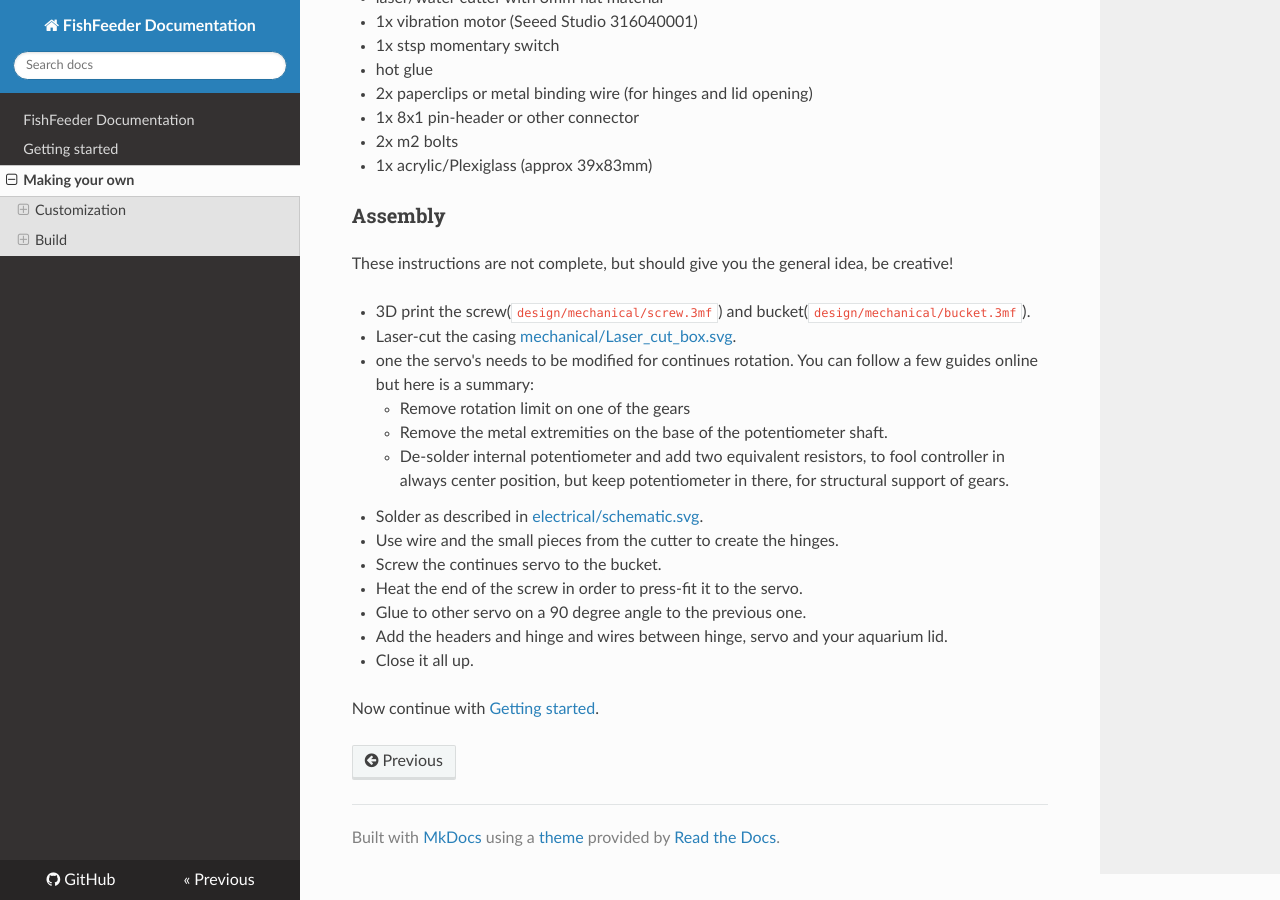
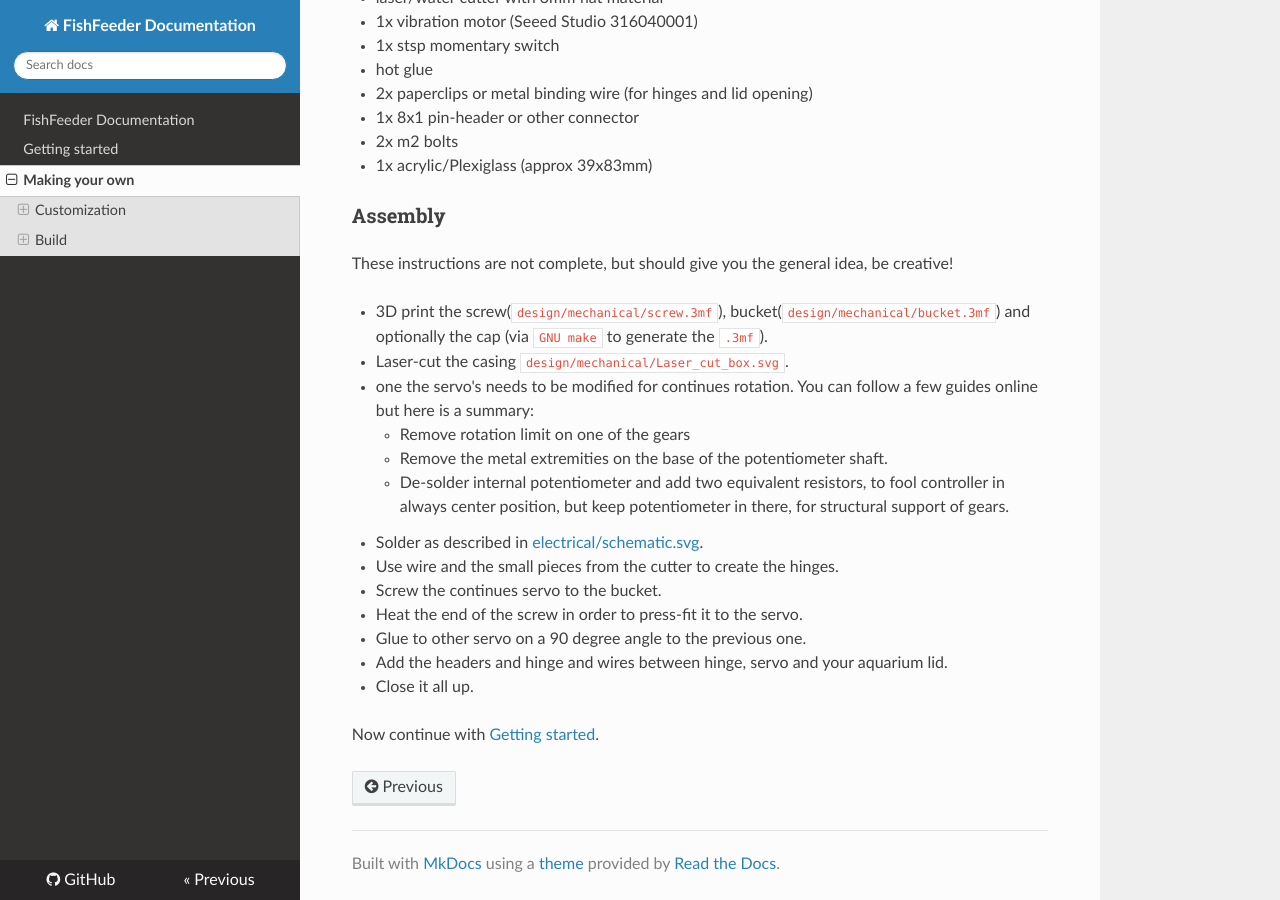
Before and after one commit to ColoMAX/fish_feeder, an MkDocs documentation site: the page built from docs/diy.md, in a window 1280 px wide and 900 px high, scrolled down 1755 px. Built offline with MkDocs 1.6.1, drawn with Linux system fonts in a browser that asks for light colours; nearby versions of some CDN libraries.

Commit message:
Added cap. Motor up to 20%, due to lack of torque.

```diff
--- a/docs/diy.md
+++ b/docs/diy.md
@@ -59,8 +59,8 @@ To generate a QR to this page, which will be put on the box, run `cd design/mech
 
 These instructions are not complete, but should give you the general idea, be creative!
 
-- 3D print the screw(`design/mechanical/screw.3mf`) and bucket(`design/mechanical/bucket.3mf`).
-- Laser-cut the casing [mechanical/Laser_cut_box.svg](design/mechanical/Laser_cut_box.svg).
+- 3D print the screw(`design/mechanical/screw.3mf`), bucket(`design/mechanical/bucket.3mf`) and optionally the cap (via `GNU make` to generate the `.3mf`).
+- Laser-cut the casing `design/mechanical/Laser_cut_box.svg`.
 - one the servo's needs to be modified for continues rotation. You can follow a few guides online but here is a summary:
       - Remove rotation limit on one of the gears
       - Remove the metal extremities on the base of the potentiometer shaft.
--- a/src/common.yaml
+++ b/src/common.yaml
@@ -226,7 +226,7 @@ switch:
             id(motor_start_time)=tv;
         - servo.write:
             id: screw_servo
-            level: -10%
+            level: -20%
     turn_off_action:
       then:
         - servo.detach: screw_servo
```
Also changed, not shown: 2 other files.
